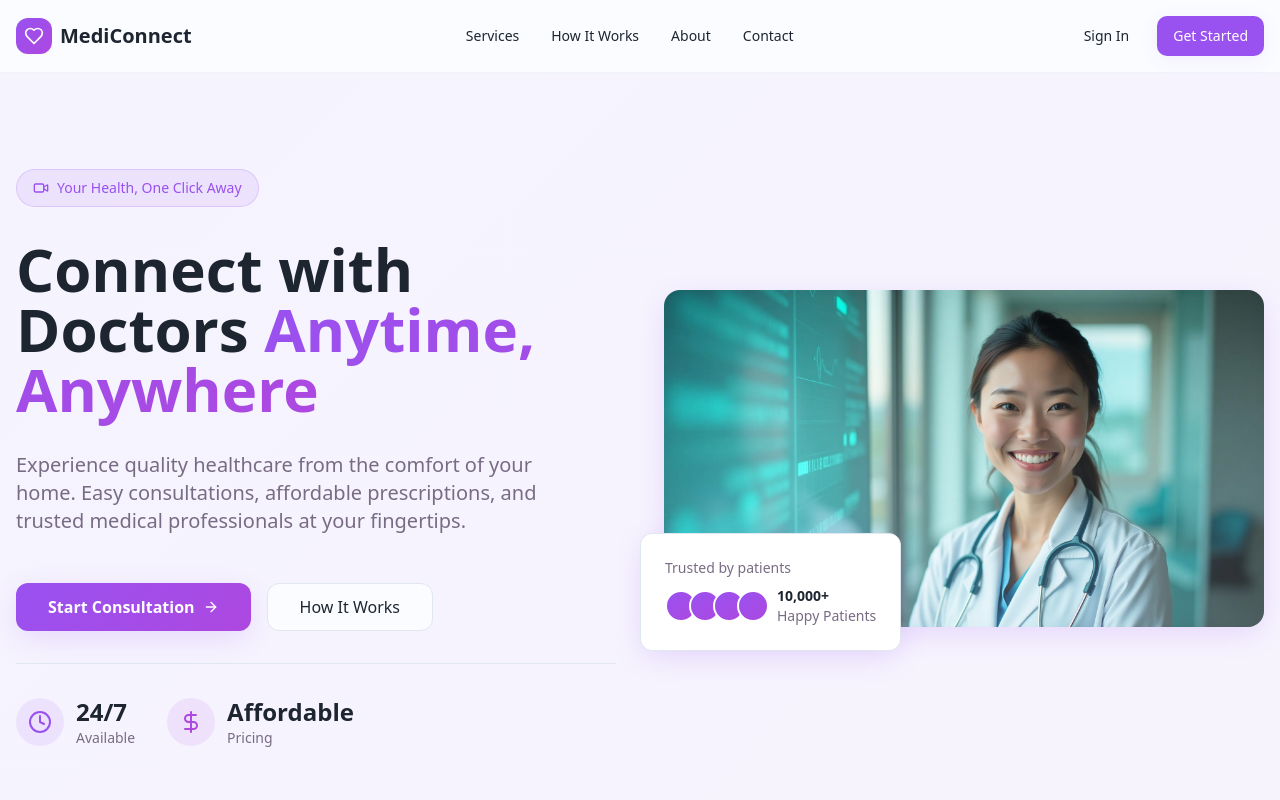
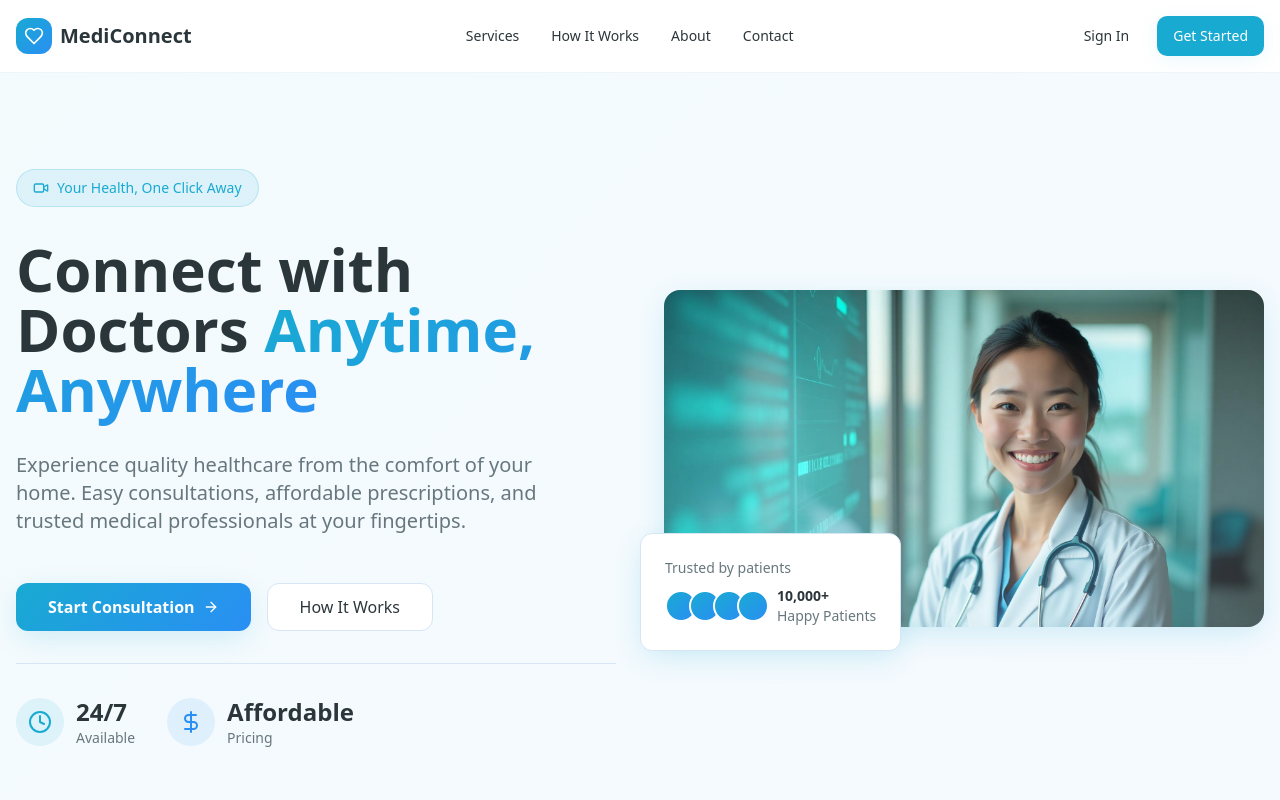
Before and after one commit to Colauncha/MedicPadi-Frontend, a React (Vite) app: page / in a window 1280 px wide. Shown: the top 800 px of the page. Built offline with nearby package versions, Linux system fonts and the light colour scheme; the HTML template or start-up script is replaced by a standard one.

Commit message:
feat: Implement new color scheme and dark mode

```diff
--- a/src/index.css
+++ b/src/index.css
@@ -8,44 +8,44 @@ All colors MUST be HSL.
 
 @layer base {
   :root {
-    --background: 210 100% 99%;
-    --foreground: 215 25% 15%;
+    --background: 0 0% 100%;
+    --foreground: 200 15% 20%;
 
     --card: 0 0% 100%;
-    --card-foreground: 215 25% 15%;
+    --card-foreground: 200 15% 20%;
 
     --popover: 0 0% 100%;
-    --popover-foreground: 215 25% 15%;
+    --popover-foreground: 200 15% 20%;
 
-    --primary: 267 84% 63%;
+    --primary: 193 79% 46%;
     --primary-foreground: 0 0% 100%;
 
-    --primary-light: 267 84% 73%;
-    --primary-dark: 267 84% 53%;
+    --primary-light: 193 79% 56%;
+    --primary-dark: 193 79% 36%;
 
-    --secondary: 280 71% 58%;
+    --secondary: 210 90% 56%;
     --secondary-foreground: 0 0% 100%;
 
-    --muted: 270 20% 96%;
-    --muted-foreground: 270 10% 47%;
+    --muted: 210 90% 96%;
+    --muted-foreground: 200 10% 45%;
 
-    --accent: 280 71% 58%;
+    --accent: 193 79% 56%;
     --accent-foreground: 0 0% 100%;
 
     --destructive: 0 84% 60%;
     --destructive-foreground: 0 0% 100%;
 
-    --border: 214 32% 91%;
-    --input: 214 32% 91%;
-    --ring: 267 84% 63%;
+    --border: 210 60% 90%;
+    --input: 210 60% 90%;
+    --ring: 193 79% 46%;
 
     --radius: 0.75rem;
 
-    --gradient-hero: linear-gradient(135deg, hsl(267 84% 63%) 0%, hsl(280 71% 58%) 100%);
-    --gradient-card: linear-gradient(to bottom, hsl(0 0% 100%), hsl(270 100% 99%));
+    --gradient-hero: linear-gradient(135deg, hsl(193 79% 46%) 0%, hsl(210 90% 56%) 100%);
+    --gradient-card: linear-gradient(to bottom, hsl(0 0% 100%), hsl(210 90% 98%));
 
-    --shadow-soft: 0 4px 20px -2px hsl(267 84% 63% / 0.1);
-    --shadow-hover: 0 8px 30px -4px hsl(267 84% 63% / 0.2);
+    --shadow-soft: 0 4px 20px -2px hsl(193 79% 46% / 0.1);
+    --shadow-hover: 0 8px 30px -4px hsl(193 79% 46% / 0.2);
 
     --transition-smooth: all 0.3s cubic-bezier(0.4, 0, 0.2, 1);
 
@@ -60,42 +60,42 @@ All colors MUST be HSL.
   }
 
   .dark {
-    --background: 215 28% 12%;
+    --background: 200 30% 8%;
     --foreground: 210 40% 98%;
 
-    --card: 215 25% 15%;
+    --card: 200 25% 12%;
     --card-foreground: 210 40% 98%;
 
-    --popover: 215 25% 15%;
+    --popover: 200 25% 12%;
     --popover-foreground: 210 40% 98%;
 
-    --primary: 267 84% 63%;
+    --primary: 193 79% 56%;
     --primary-foreground: 0 0% 100%;
 
-    --primary-light: 267 84% 73%;
-    --primary-dark: 267 84% 53%;
+    --primary-light: 193 79% 66%;
+    --primary-dark: 193 79% 46%;
 
-    --secondary: 280 71% 58%;
+    --secondary: 210 90% 60%;
     --secondary-foreground: 0 0% 100%;
 
-    --muted: 270 15% 20%;
-    --muted-foreground: 270 10% 65%;
+    --muted: 200 20% 20%;
+    --muted-foreground: 200 10% 65%;
 
-    --accent: 280 71% 58%;
+    --accent: 193 79% 56%;
     --accent-foreground: 0 0% 100%;
 
     --destructive: 0 63% 31%;
     --destructive-foreground: 210 40% 98%;
 
-    --border: 215 25% 20%;
-    --input: 215 25% 20%;
-    --ring: 267 84% 63%;
+    --border: 200 25% 20%;
+    --input: 200 25% 20%;
+    --ring: 193 79% 56%;
 
-    --gradient-hero: linear-gradient(135deg, hsl(267 84% 53%) 0%, hsl(280 71% 48%) 100%);
-    --gradient-card: linear-gradient(to bottom, hsl(270 15% 15%), hsl(270 18% 12%));
+    --gradient-hero: linear-gradient(135deg, hsl(193 79% 46%) 0%, hsl(210 90% 50%) 100%);
+    --gradient-card: linear-gradient(to bottom, hsl(200 25% 12%), hsl(200 30% 10%));
 
     --shadow-soft: 0 4px 20px -2px hsl(0 0% 0% / 0.3);
-    --shadow-hover: 0 8px 30px -4px hsl(267 84% 63% / 0.3);
+    --shadow-hover: 0 8px 30px -4px hsl(193 79% 46% / 0.3);
 
     --sidebar-background: 240 5.9% 10%;
     --sidebar-foreground: 240 4.8% 95.9%;
```
